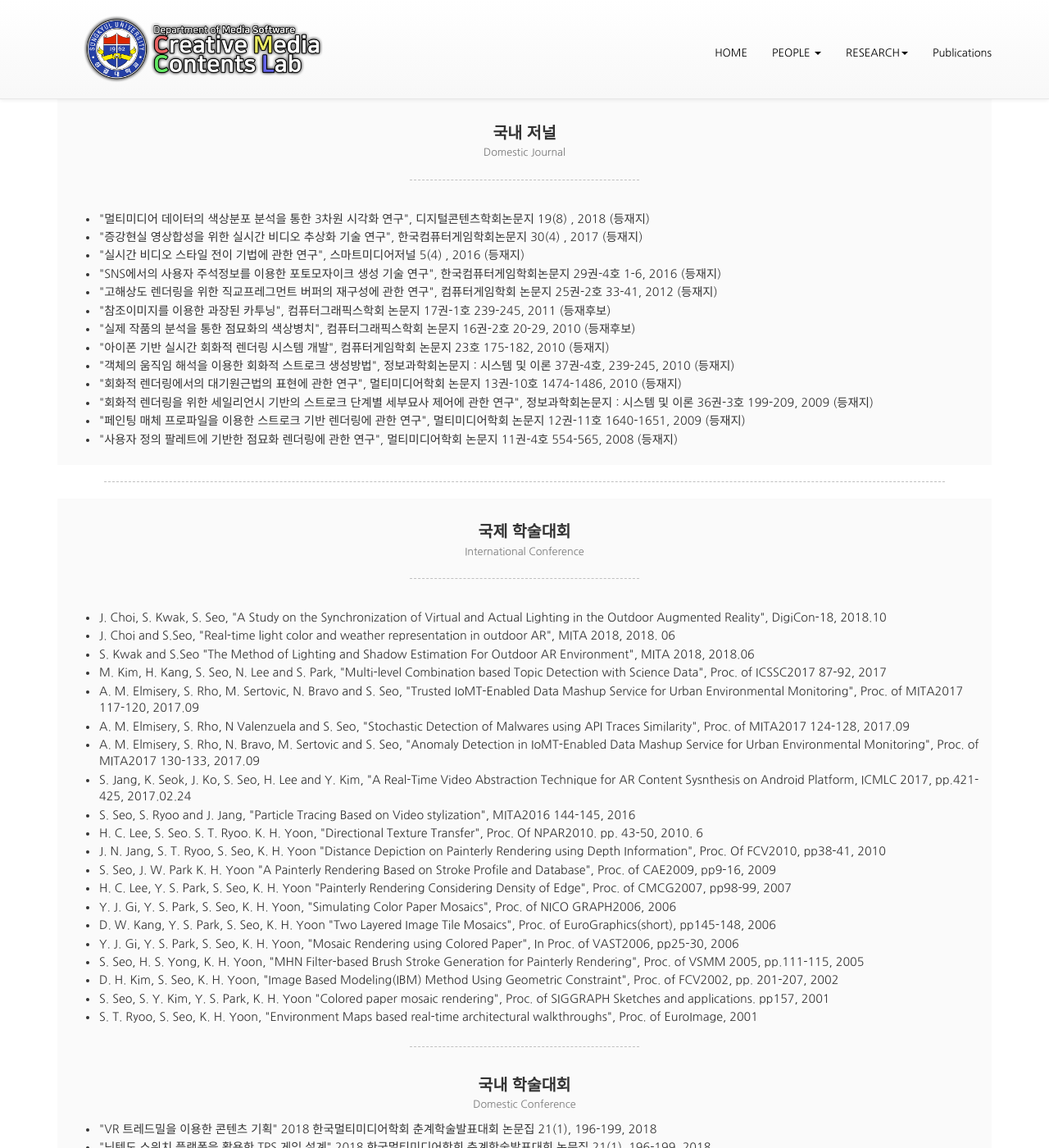
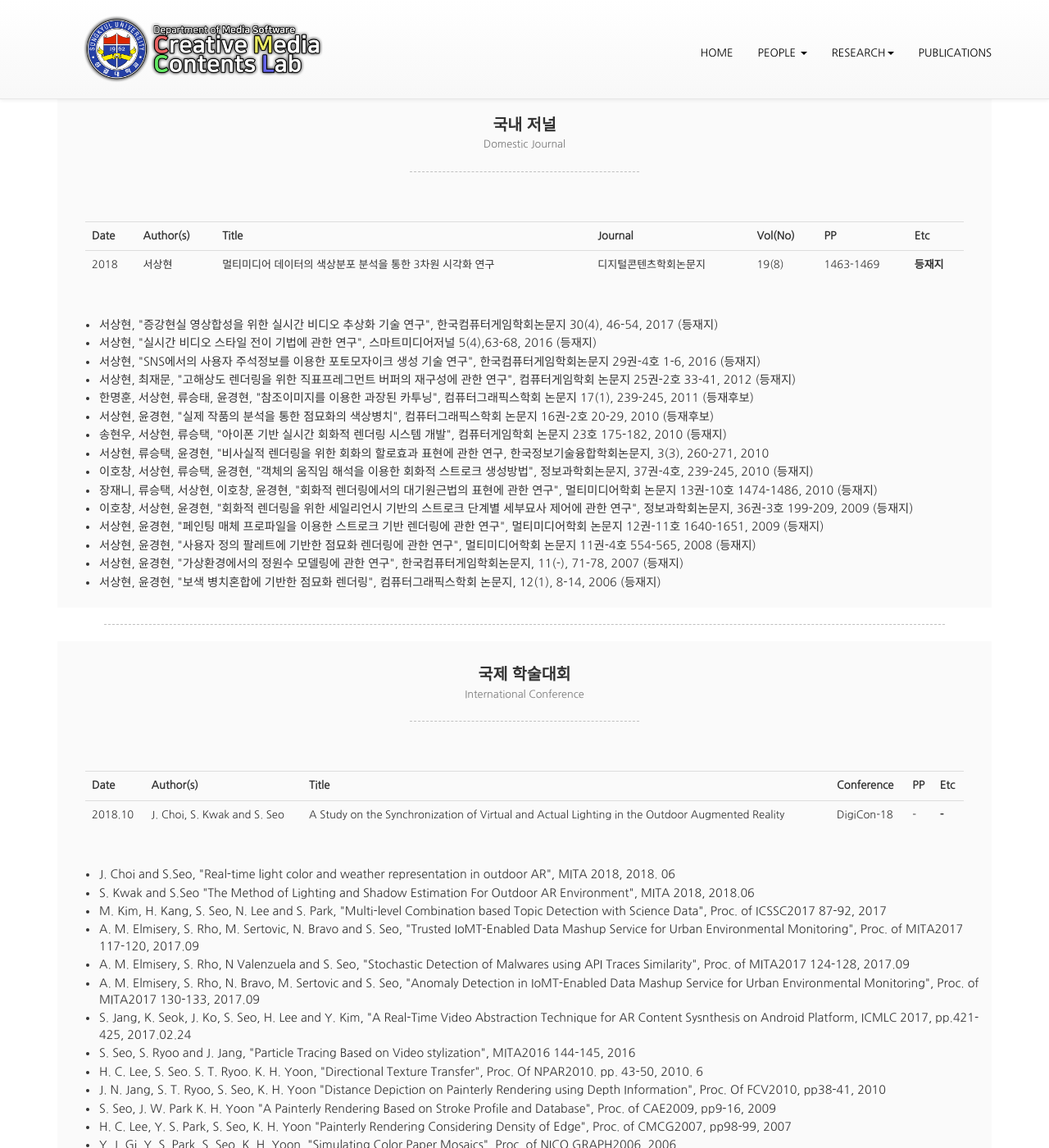
Before and after one commit to cau-cmclab/sku-cmclab.github.io, a Jekyll site: the page built from papers.html, in a window 1280 px wide and 1400 px high, scrolled down 1575 px. Shown: the whole window at 82% size. Built offline with Jekyll 4.4.1, drawn with Linux system fonts in a browser that asks for light colours; nearby versions of some CDN libraries; some of the changed text lies outside the part shown.

Commit message:
20181101

```diff
--- a/_includes/navbar.html
+++ b/_includes/navbar.html
@@ -48,7 +48,7 @@
           </ul>
         </li>
 
-        <li><a href="{{ site.url }}/papers">Publications</a></li>
+        <li><a href="{{ site.url }}/papers">PUBLICATIONS</a></li>
       </ul>
 
     </div>
--- a/papers.html
+++ b/papers.html
@@ -3,17 +3,16 @@
 layout: main
 ---
 <div class="container">
-
+    <hr class="cmc-separate">
   <div class="container cmc-section">
     <h1 class="cmc-container-header">해외 저널<br><small>International Journal </small></h1>
-    <hr>
-    <div class="container cmc-section cmc-professor-education">
+     <div class="container cmc-section cmc-professor-education">
         <div class="table-responsive">
          <table class="table">
            <tr>
              <th>Date</th>
+             <th>Author(s)</th>
              <th>Title</th>
-             <th>Author(s)</th>
              <th>Journal</th>
              <th>Vol(No)</th>
              <th>PP</th>
@@ -21,8 +20,8 @@
            </tr>
            <tr>
               <td>2018.10.29</td>
+              <td>D. Kang and S. Seo</td>
               <td>Personalized smart home audio system with automatic music selection based on emotion</td>
-              <td>D. Kang and S. Seo</td>
               <td>Multimedia Tools and Applications</td>
               <td style="text-align: center">online first</td>
               <td>1-10</td>
@@ -30,8 +29,8 @@
             </tr>
            <tr>
              <td>2018.08</td>
+             <td>D. Kang and S. Seo</td>
              <td>Photo collage-based photograph display system on mobile computing platform</td>
-             <td>D. Kang and S. Seo</td>
              <td>Journal of Supercomputing</td>
              <td style="text-align: center">74(8)</td>
              <td>3841–3854</td>
@@ -39,8 +38,8 @@
            </tr>
            <tr>
               <td>2018.06</td>
+              <td>C. Lee and S. Seo</td>
               <td>3D Interactive Visualization using Image Color Distribution</td>
-              <td>C. Lee and S. Seo</td>
               <td>International Journal of Engineering & Technology</td>
               <td style="text-align: center">7(2.33)</td>
               <td>397-400</td>
@@ -51,7 +50,6 @@
       </div>
     <!--교수님 연구논문-국외전문학술지-->
     <ul class="cmc-paperlist text-left">
-
       <li>G. Yoo, S. Seo, S. Hong and H. Kim, "Emotion extraction based on multi bio-signal using back-propagation neural network",
         Multimedia Tools and Applications, 77(4), pp.4925–4937, 2018.02</li>
       <li>Ahmed M. Elmisery, S. Rho, Mirela Sertovic, Karima Boudaoud and S. Seo, "Privacy aware group based recommender system in multimedia services",
@@ -117,24 +115,52 @@
       <li>S. Seo, D. U. Kang, Y. S. Park, K. H. Yoon, The New Area Subdivision Methods for Producing Shapes of Colored Paper Mosaic,
         LNCS, Vol. 2330, pp32-41, 2002(SCIE)</li>
     </ul>
-    <hr>
-    <!--교수님 연구논문-CONFERENCE PAPERS-->
+
+     <!--교수님 연구논문-CONFERENCE PAPERS-->
+     <hr class="cmc-separate">
     <h1 class="cmc-container-header">국내 저널<br><small>Domestic Journal </small></h1>
     <hr>
+    <div class="container cmc-section cmc-professor-education">
+        <div class="table-responsive">
+         <table class="table">
+           <tr>
+             <th>Date</th>
+             <th>Author(s)</th>
+             <th>Title</th>
+             <th>Journal</th>
+             <th>Vol(No)</th>
+             <th>PP</th>
+             <th>Etc</th>
+           </tr>
+           <tr>
+              <td>2018</td>
+              <td>서상현</td>
+              <td>멀티미디어 데이터의 색상분포 분석을 통한 3차원 시각화 연구</td>
+              <td>디지털콘텐츠학회논문지</td>
+              <td>19(8)</td>
+              <td>1463-1469</td>
+              <th>등재지</th>
+            </tr>
+           </table>
+         </div>
+      </div>
+
     <ul class="cmc-paperlist text-left">
-        <li>"멀티미디어 데이터의 색상분포 분석을 통한 3차원 시각화 연구", 디지털콘텐츠학회논문지 19(8) , 2018 (등재지)</li>
-        <li>"증강현실 영상합성을 위한 실시간 비디오 추상화 기술 연구", 한국컴퓨터게임학회논문지 30(4) , 2017 (등재지)</li>
-        <li>"실시간 비디오 스타일 전이 기법에 관한 연구", 스마트미디어저널 5(4) , 2016 (등재지)</li>
-        <li>"SNS에서의 사용자 주석정보를 이용한 포토모자이크 생성 기술 연구", 한국컴퓨터게임학회논문지 29권-4호 1-6, 2016 (등재지)</li>
-        <li>"고해상도 렌더링을 위한 직교프레그먼트 버퍼의 재구성에 관한 연구", 컴퓨터게임학회 논문지 25권-2호 33-41, 2012 (등재지)</li>
-        <li>"참조이미지를 이용한 과장된 카투닝", 컴퓨터그래픽스학회 논문지 17권-1호 239-245, 2011 (등재후보)</li>
-        <li>"실제 작품의 분석을 통한 점묘화의 색상병치", 컴퓨터그래픽스학회 논문지 16권-2호 20-29, 2010 (등재후보)</li>
-        <li>"아이폰 기반 실시간 회화적 렌더링 시스템 개발", 컴퓨터게임학회 논문지 23호 175-182, 2010 (등재지)</li>
-        <li>"객체의 움직임 해석을 이용한 회화적 스트로크 생성방법", 정보과학회논문지 : 시스템 및 이론 37권-4호, 239-245, 2010 (등재지)</li>
-        <li>"회화적 렌더링에서의 대기원근법의 표현에 관한 연구", 멀티미디어학회 논문지 13권-10호 1474-1486, 2010 (등재지)</li>
-        <li>"회화적 렌더링을 위한 세일리언시 기반의 스트로크 단계별 세부묘사 제어에 관한 연구", 정보과학회논문지 : 시스템 및 이론 36권-3호 199-209, 2009 (등재지)</li>
-        <li>"페인팅 매체 프로파일을 이용한 스트로크 기반 렌더링에 관한 연구", 멀티미디어학회 논문지 12권-11호 1640-1651, 2009 (등재지)</li>
-        <li>"사용자 정의 팔레트에 기반한 점묘화 렌더링에 관한 연구", 멀티미디어학회 논문지 11권-4호 554-565, 2008 (등재지)</li>
+        <li>서상현, "증강현실 영상합성을 위한 실시간 비디오 추상화 기술 연구", 한국컴퓨터게임학회논문지 30(4), 46-54, 2017 (등재지)</li>
+        <li>서상현, "실시간 비디오 스타일 전이 기법에 관한 연구", 스마트미디어저널 5(4),63-68, 2016 (등재지)</li>
+        <li>서상현, "SNS에서의 사용자 주석정보를 이용한 포토모자이크 생성 기술 연구", 한국컴퓨터게임학회논문지 29권-4호 1-6, 2016 (등재지)</li>
+        <li>서상현, 최재문, "고해상도 렌더링을 위한 직표프레그먼트 버퍼의 재구성에 관한 연구", 컴퓨터게임학회 논문지 25권-2호 33-41, 2012 (등재지)</li>
+        <li>한명훈, 서상현, 류승태, 윤경현, "참조이미지를 이용한 과장된 카투닝", 컴퓨터그래픽스학회 논문지 17(1), 239-245, 2011 (등재후보)</li>
+        <li>서상현, 윤경현, "실제 작품의 분석을 통한 점묘화의 색상병치", 컴퓨터그래픽스학회 논문지 16권-2호 20-29, 2010 (등재후보)</li>
+        <li>송현우, 서상현, 류승택, "아이폰 기반 실시간 회화적 렌더링 시스템 개발", 컴퓨터게임학회 논문지 23호 175-182, 2010 (등재지)</li>
+        <li>서상현, 류승택, 윤경현, "비사실적 렌더링을 위한 회화의 할로효과 표현에 관한 연구, 한국정보기술융합학회논문지, 3(3), 260-271, 2010</li>
+        <li>이호창, 서상현, 류승택, 윤경현, "객체의 움직임 해석을 이용한 회화적 스트로크 생성방법", 정보과학회논문지, 37권-4호, 239-245, 2010 (등재지)</li>
+        <li>장재니, 류승택, 서상현, 이호창, 윤경현, "회화적 렌더링에서의 대기원근법의 표현에 관한 연구", 멀티미디어학회 논문지 13권-10호 1474-1486, 2010 (등재지)</li>
+        <li>이호창, 서상현, 윤경현, "회화적 렌더링을 위한 세일리언시 기반의 스트로크 단계별 세부묘사 제어에 관한 연구", 정보과학회논문지, 36권-3호 199-209, 2009 (등재지)</li>
+        <li>서상현, 윤경현, "페인팅 매체 프로파일을 이용한 스트로크 기반 렌더링에 관한 연구", 멀티미디어학회 논문지 12권-11호 1640-1651, 2009 (등재지)</li>
+        <li>서상현, 윤경현, "사용자 정의 팔레트에 기반한 점묘화 렌더링에 관한 연구", 멀티미디어학회 논문지 11권-4호 554-565, 2008 (등재지)</li>
+        <li>서상현, 윤경현, "가상환경에서의 정원수 모델링에 관한 연구", 한국컴퓨터게임학회논문지, 11(-), 71-78, 2007 (등재지)</li>
+        <li>서상현, 윤경현, "보색 병치혼합에 기반한 점묘화 렌더링", 컴퓨터그래픽스학회 논문지, 12(1), 8-14, 2006 (등재지)</li>
     </ul>
   </div>
 
@@ -144,9 +170,29 @@
     <h1 class="cmc-container-header">국제 학술대회<br><small>International Conference</small></h1>
     <hr>
       <!--연구논문-국제학술대회-->
+      <div class="container cmc-section cmc-professor-education">
+          <div class="table-responsive">
+           <table class="table">
+             <tr>
+               <th>Date</th>
+               <th>Author(s)</th>
+               <th>Title</th>
+               <th>Conference</th>
+               <th>PP</th>
+               <th>Etc</th>
+             </tr>
+             <tr>
+                <td>2018.10</td>
+                <td>J. Choi, S. Kwak and S. Seo</td>
+                <td>A Study on the Synchronization of Virtual and Actual Lighting in the Outdoor Augmented Reality</td>
+                <td>DigiCon-18</td>
+                <td>-</td>
+                <th>-</th>
+              </tr>
+             </table>
+           </div>
+        </div>
     <ul class="cmc-paperlist text-left">
-         <li>J. Choi, S. Kwak, S. Seo, "A Study on the Synchronization of Virtual and Actual Lighting in the Outdoor Augmented Reality",
-            DigiCon-18, 2018.10</li>
          <li> J. Choi and S.Seo,  "Real-time light color and weather representation in outdoor AR", MITA 2018, 2018. 06</li>
          <li>S.  Kwak and S.Seo "The Method of Lighting and Shadow Estimation For Outdoor AR Environment", MITA 2018, 2018.06 </li>
          <li>M. Kim, H. Kang, S. Seo, N. Lee and S. Park, "Multi-level Combination based Topic Detection with Science Data",
@@ -185,22 +231,39 @@
     <hr>
     <!--연구논문-학술대회게제논문-->
     <h1 class="cmc-container-header">국내 학술대회<br><small>Domestic Conference</small></h1>
-
+    <div class="container cmc-section cmc-professor-education">
+        <div class="table-responsive">
+         <table class="table">
+           <tr>
+             <th>Date</th>
+             <th>Title</th>
+             <th>Conference</th>
+             <th>Vol(No)</th>
+             <th>PP</th>
+             <th>Etc</th>
+           </tr>
+           <tr>
+              <td>2018</td>
+              <td>VR 트레드밀을 이용한 콘텐츠 기획</td>
+              <td>2018 한국멀티미디어학회 춘계학술대회</td>
+              <td>21(1)</td>
+              <td>196-199</td>
+              <td>동국대</td>
+            </tr>
+           </table>
+         </div>
+      </div>
     <ul class="cmc-paperlist text-left">
-        <li> "VR 트레드밀을 이용한 콘텐츠 기획"
-            2018 한국멀티미디어학회 춘계학술발표대회 논문집 21(1), 196-199, 2018</li>
       <li>"닌텐도 스위치 플랫폼을 활용한 TPS 게임 설계"
-            2018 한국멀티미디어학회 춘계학술발표대회 논문집 21(1), 196-199, 2018</li>
+            2018 한국멀티미디어학회 춘계학술대회 논문집 21(1), 196-199, 2018</li>
       <li>"모션 플랫폼을 이용한 실감형 VR 헬리콥터 시뮬레이션 게임 개발"
-            2018 한국멀티미디어학회 춘계학술발표대회 논문집 20권-2호 193-195, 2018</li>
-
+            2018 한국멀티미디어학회 춘계학술대회 논문집 20권-2호 193-195, 2018</li>
       <li>"실외 증강현실에서 하모닉 렌더링을 위한 조명 위치에 관한 연구"
-          2017 한국멀티미디어학회 추계학술발표대회 논문집 20권-2호 823-825, 2017</li>
+          2017 한국멀티미디어학회 추계학술대회 논문집 20권-2호 823-825, 2017</li>
       <li>"이미지 색상분포 클러스터링 시각화 설계"
         2017 한국멀티미디어학회 추계학술발표대회 논문집 20권-2호 819, 2017</li>
       <li>"영화 기반 만화 제작툴 설계",
             2017 한국멀티미디어학회 추계학술발표대회 논문집 20권-2호 817-818, 2017</li>
-
       <li>"Unity 3D 엔진을 이용한 시각인식 제어 어드벤처게임 개발",
         2017 한국멀티미디어학회 춘계학술발표대회 논문집 20권-1호 277-279, 2017</li>
       <li>"육성 시뮬레이션 게임을 위한 캐릭터 상호작용",
@@ -223,10 +286,62 @@
   <hr class="cmc-separate">
 
   <div class="container cmc-section">
-    <h1 class="cmc-container-header">기타<br><small>Etc.</small></h1>
+    <h1 class="cmc-container-header">수상 및 기타<br><small>Awards & Etc.</small></h1>
     <hr>
     <ul class="cmc-paperlist text-left">
-      <li>공모전 수상이나 기타 실적</li>
+        <table class="table">
+            <tr>
+              <th>Date</th>
+              <th>Contents</th>
+              <th>Winner</th>
+            </tr>
+            <tr>
+                <td>2018.05</td>
+                <td>우수 논문상, "모션 플랫폼을 이용한 실감형 VR 헬리콥터 시뮬레이션 게임 개발", 한국멀티미디어학회</td>
+                <td>곽수환, 윤도경, 현기섭, 박태윤, 서상현</td>
+                </tr>
+            <tr>
+               <td>2018.03</td>
+               <td>총장상, 교수업적평가 연구논문 2위, 성결대학교"</td>
+               <td>서상현</td>
+            </tr>
+            <tr>
+                <td>2017.07</td>
+                <td>Best Paper Award, "Annomaly Detection in IoMT-Enabled Data Mashup Service for Urban Environmental Monitoring", MITA 2017</td>
+                <td>A. M. Elmisery, S. Rho, M. Sertovic, N. Bravo and S. Seo</td>
+              </tr>
+            <tr>
+                <td>2017.03</td>
+                <td>총장상, 교수업적평가 연구논문 2위, 성결대학교"</td>
+                <td>서상현</td>
+              </tr>
+             <tr>
+                <td>2017.03</td>
+                <td>총장 표창, 교수업적평가 연구수혜실적 최우수상, 성결대학교"</td>
+                <td>서상현</td>
+              </tr>
+              <tr>
+                  <td>2017.05</td>
+                  <td>우수 논문상, "증강현실을 위한 비디오 색상변환 기술", 한국멀티미디어학회</td>
+                  <td>전형익, 이채린, 서상현</td>
+                  </tr>
+
+              <tr>
+                <td>2015.02</td>
+                <td>Best Paper Award, "AR Based Human Body Experience Game System Using Motion Recognition", PlatCon-15"</td>
+                <td>Sanghyun Seo, Hunjoo Lee and Wookho Son</td>
+                </tr>
+                <tr>
+                    <td>2010.01</td>
+                    <td>The Best Paper Prize, "Interactive Painterly Rendering with Artistic Error Correction", ITCON-10</td>
+                    <td>Sanghuyun Seo and Kyunghyun Yoon</td>
+                    </tr>
+                <tr>
+                 <td>2014.08</td>
+                 <td>기술혁신상, (주)지노시스템</td>
+                 <td>서상현</td>
+                 </tr>
+            </table>
     </ul>
 
   </div>
```
Also changed, not shown: index.html (+12 -7 lines).
